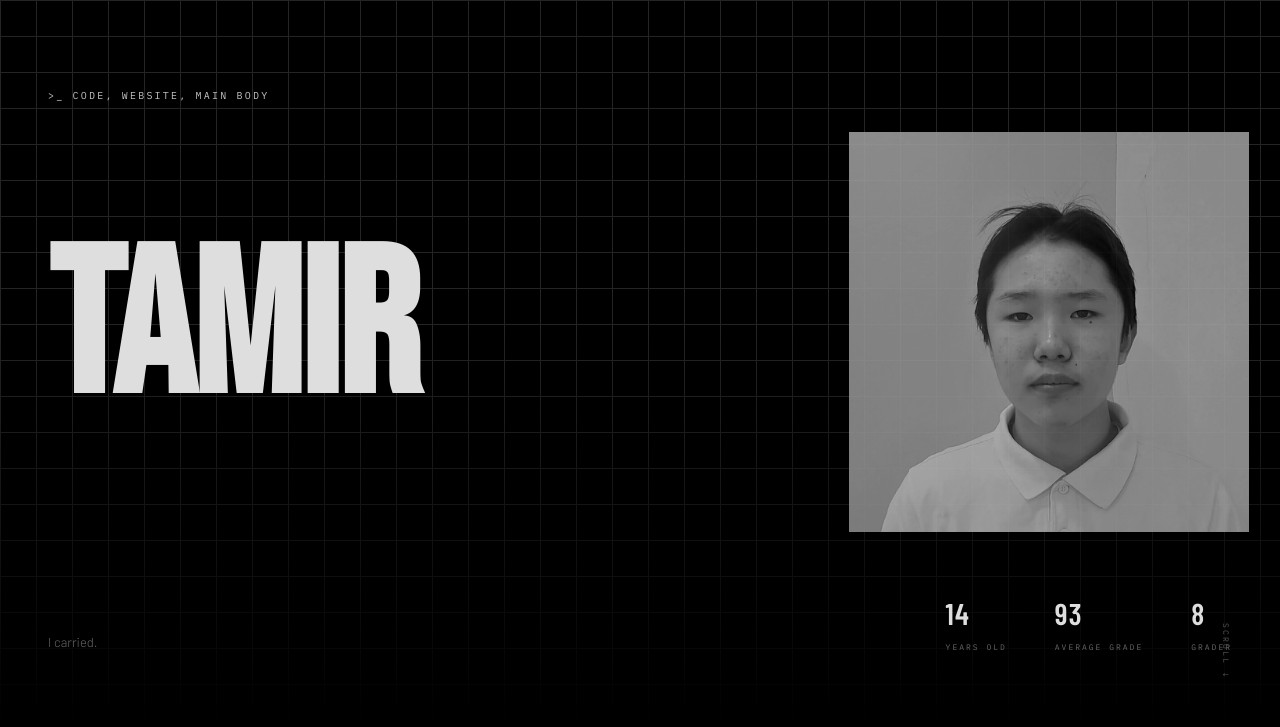
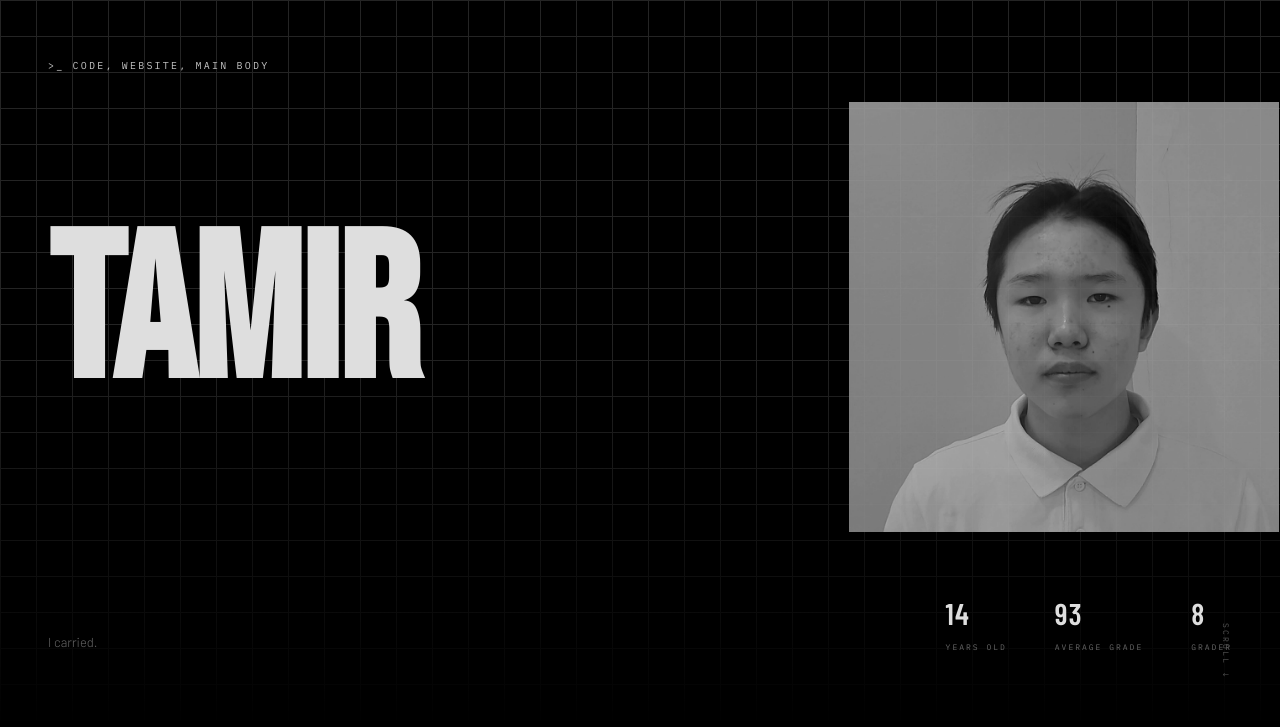
Before and after one commit to Good0211V3/Good0211V3.github.io, a plain HTML site: page tamir.html in a window 1280 px wide. Shown: the part 73-800 px from the top of the page. Drawn offline with nearby package versions, Linux system fonts and the light colour scheme; a web font is replaced by a local one.

Commit message:
Update tamir.html

```diff
--- a/tamir.html
+++ b/tamir.html
@@ -221,7 +221,7 @@
         align-items: baseline;
       }
       .hero-title-img img {
-        width: clamp(400px, 20vw, 340px);
+        width: clamp(430px, 20vw, 340px);
         height: auto;
         object-fit: contain;
         opacity: 0.88;
```
